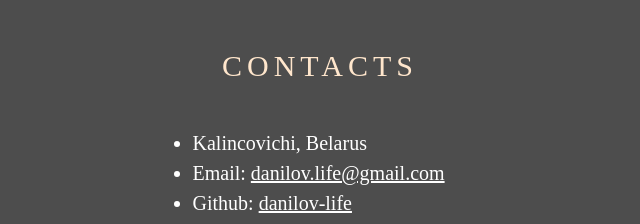
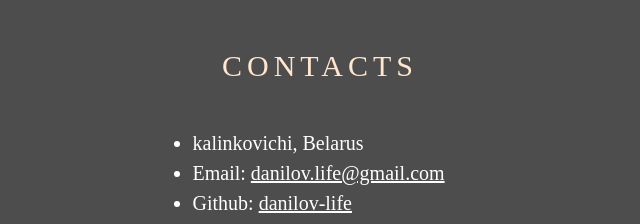
Before and after one commit to danilov-life/rsschool-cv, a plain HTML site: page index.html in a window 1280 px wide. Shown: the part 113-337 px from the top of the page, 640-1280 px from the left. Drawn offline with Linux system fonts and the light colour scheme.

Commit message:
docs: update info contacts

```diff
--- a/index.html
+++ b/index.html
@@ -25,7 +25,6 @@
             <li class="nav-item">
               <a href="#code" class="nav-link">Code</a>
             </li>
-
             <li class="nav-item">
               <a href="#projects" class="nav-link">Projects</a>
             </li>
@@ -54,7 +53,7 @@
         <section class="section contacts" id="contacts">
           <h2 class="section-title">Contacts</h2>
           <ul class="section-list">
-            <li class="section-item conteiner-item">Kalincovichi, Belarus</li>
+            <li class="section-item conteiner-item">kalinkovichi, Belarus</li>
             <li class="section-item conteiner-item">
               Email:
               <a href="danilov.life@gmail.com" title="email"
```
